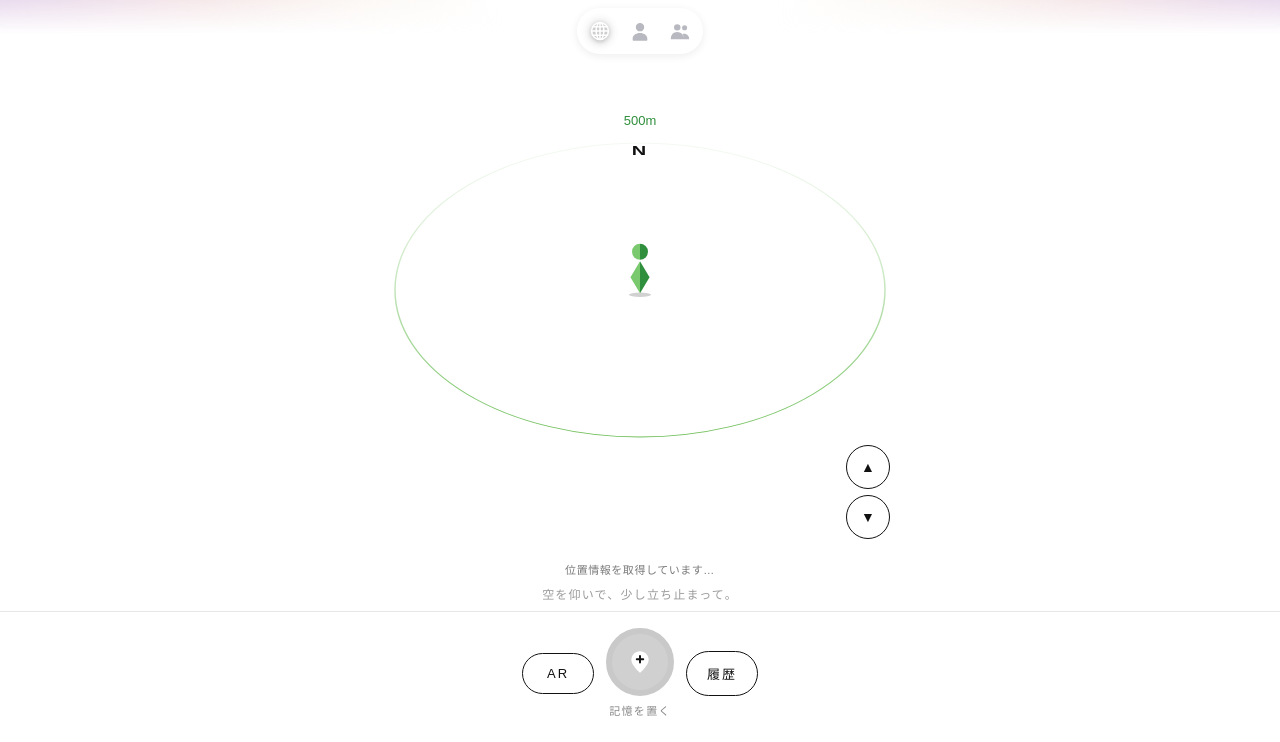
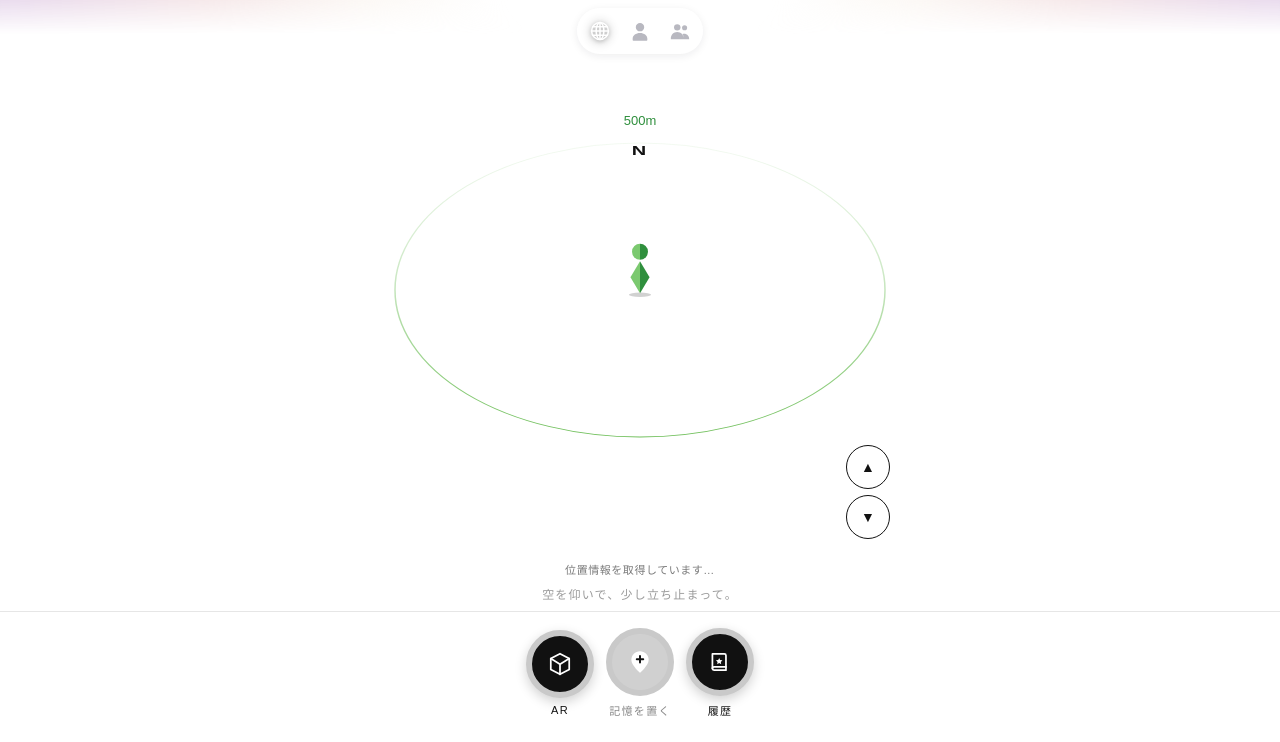
Before and after one commit to ngcnj175/KOKONIITA, a plain HTML site: page index.html in a window 1280 px wide. Shown: the part 58-800 px from the top of the page. Drawn offline with nearby package versions, Linux system fonts and the light colour scheme; no server answers; a web font is replaced by a local one.

Commit message:
Convert AR and 履歴 buttons to icon FAB style with cube and starred-book SVGs

```diff
--- a/index.html
+++ b/index.html
@@ -96,7 +96,15 @@
     </div>
 
     <footer class="bottombar">
-      <button id="ar-btn" class="ghost-btn" type="button">AR</button>
+      <button id="ar-btn" class="place-fab" type="button" aria-label="AR">
+        <span class="place-fab__icon" aria-hidden="true">
+          <svg viewBox="0 0 24 24" width="26" height="26" fill="none" stroke="currentColor" stroke-width="1.6" stroke-linejoin="round" stroke-linecap="round">
+            <path d="M12 2.5 20.5 7v10L12 21.5 3.5 17V7z"/>
+            <path d="M12 12.2 20.5 7M12 12.2 3.5 7M12 12.2v9.3"/>
+          </svg>
+        </span>
+        <span class="place-fab__label">AR</span>
+      </button>
       <button id="place-btn" class="place-fab" type="button" aria-label="記憶を置く">
         <span class="place-fab__icon" aria-hidden="true">
           <svg viewBox="0 0 24 24" width="26" height="26" fill="none">
@@ -106,7 +114,16 @@
         </span>
         <span class="place-fab__label">記憶を置く</span>
       </button>
-      <button id="history-btn" class="ghost-btn" type="button">履歴</button>
+      <button id="history-btn" class="place-fab" type="button" aria-label="履歴">
+        <span class="place-fab__icon" aria-hidden="true">
+          <svg viewBox="0 0 24 24" width="26" height="26" fill="none" stroke="currentColor" stroke-width="1.6" stroke-linejoin="round" stroke-linecap="round">
+            <path d="M5 4.5h11a1.5 1.5 0 0 1 1.5 1.5v13.5H6.5A1.5 1.5 0 0 1 5 18V4.5z"/>
+            <path d="M5 18a1.5 1.5 0 0 1 1.5-1.5h11"/>
+            <path d="m11.25 8.2 0.9 1.9 2.1.3-1.5 1.5.35 2.1-1.85-1-1.85 1 .35-2.1-1.5-1.5 2.1-.3z" fill="currentColor" stroke="none"/>
+          </svg>
+        </span>
+        <span class="place-fab__label">履歴</span>
+      </button>
     </footer>
   </section>
 
```
